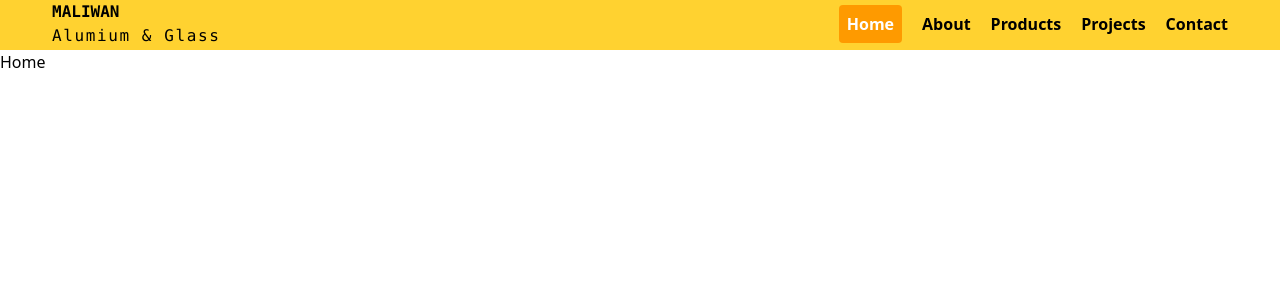
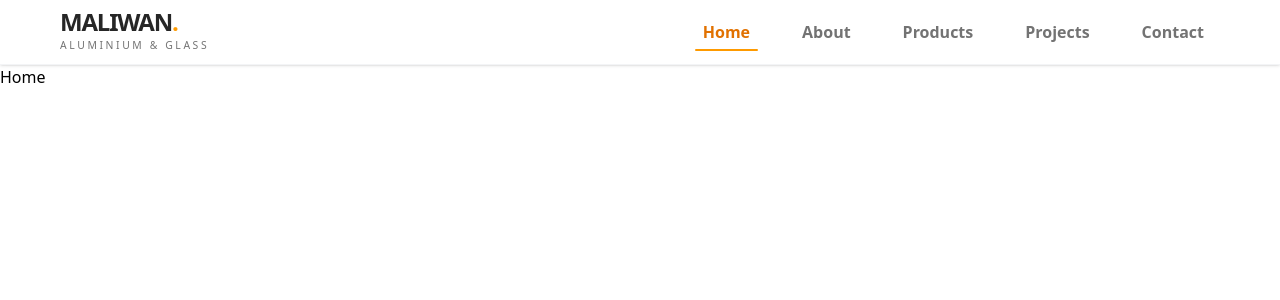
Before and after one commit to janjaw007/maliwan-project, a React (Vite) app: page / in a window 1280 px wide. Shown: the top 300 px of the page. Built offline with nearby package versions, Linux system fonts and the light colour scheme.

Commit message:
added:frame-motion and finish navbar with animation and transition

```diff
--- a/package.json
+++ b/package.json
@@ -12,6 +12,7 @@
   "dependencies": {
     "class-variance-authority": "^0.7.1",
     "clsx": "^2.1.1",
+    "framer-motion": "^12.34.3",
     "lucide-react": "^0.563.0",
     "react": "^19.2.0",
     "react-dom": "^19.2.0",
--- a/src/components/Navbar/DesktopNavbar.tsx
+++ b/src/components/Navbar/DesktopNavbar.tsx
@@ -1,12 +1,16 @@
 import { Link, NavLink } from "react-router";
-
+import { motion } from "framer-motion";
 function DesktopNavbar() {
   return (
-    <div className="flex justify-between items-center px-3 max-w-[1200px] m-auto">
+    <div className="flex justify-between items-center px-5 h-16  max-w-[1200px] m-auto">
       <Link to={"/"}>
-        <div className="flex flex-col ">
-          <span className="font-mono font-bold uppercase">Maliwan</span>
-          <span className="font-mono tracking-widest">Alumium & Glass</span>
+        <div className="flex flex-col justify-center">
+          <span className="font-sans text-2xl font-extrabold tracking-tighter text-neutral-800 leading-none">
+            MALIWAN<span className="text-amber-500">.</span>
+          </span>
+          <span className="font-sans text-[0.65rem] font-medium tracking-[0.25em] text-neutral-500 uppercase mt-1">
+            Aluminium & Glass
+          </span>
         </div>
       </Link>
       <div>
@@ -30,16 +34,30 @@ type NavItemProps = {
 };
 function NavItem({ to, label }: NavItemProps) {
   return (
-    <li>
+    <li className="relative">
       <NavLink
+        to={to}
         className={({ isActive }) =>
-          isActive
-            ? "capitalize font-semibold p-2 rounded bg-amber-500 text-white"
-            : "capitalize font-semibold"
+          `relative px-4 py-2 capitalize font-semibold transition-colors duration-300 ${
+            isActive
+              ? "text-amber-600"
+              : "text-neutral-500 hover:text-amber-600"
+          }`
         }
-        to={to}
       >
-        {label}
+        {({ isActive }) => (
+          <>
+            <span>{label}</span>
+
+            {isActive && (
+              <motion.div
+                layoutId="nav-underline"
+                className="absolute bottom-0 left-2 right-2 h-[2px] bg-amber-500 rounded-full"
+                transition={{ type: "spring", stiffness: 380, damping: 30 }}
+              />
+            )}
+          </>
+        )}
       </NavLink>
     </li>
   );
--- a/src/components/Navbar/MobileNavbar.tsx
+++ b/src/components/Navbar/MobileNavbar.tsx
@@ -1,3 +1,4 @@
+import { motion, AnimatePresence } from "framer-motion";
 import { useState } from "react";
 import { Link, NavLink } from "react-router";
 
@@ -6,11 +7,15 @@ function MobileNavbar() {
 
   return (
     <>
-      <div className="w-full h-full flex justify-between px-3 border-b border-default">
+      <div className="w-full flex justify-between items-center px-5 h-16">
         <Link to={"/"} onClick={() => setOpenNav(false)}>
-          <div className="flex flex-col ">
-            <span className="font-mono font-bold uppercase">Maliwan</span>
-            <span className="font-mono tracking-widest">Alumium & Glass</span>
+          <div className="flex flex-col justify-center ">
+            <span className="font-sans text-2xl font-extrabold tracking-tighter text-neutral-800 leading-none">
+              MALIWAN<span className="text-amber-500">.</span>
+            </span>
+            <span className="font-sans text-[0.65rem] font-medium tracking-[0.25em] text-neutral-500 uppercase mt-1">
+              Aluminium & Glass
+            </span>
           </div>
         </Link>
         <div className="flex items-center">
@@ -39,9 +44,15 @@ function MobileNavbar() {
           </button>
         </div>
       </div>
+      <AnimatePresence>
         {openNav && (
           <>
-          <ul className="w-full px-3 py-1 bg-amber-100 flex flex-col justify-center">
+            <motion.ul
+              initial={{ opacity: 0, y: -10 }}
+              animate={{ opacity: 1, y: 0 }}
+              exit={{ opacity: 0, y: -10 }}
+              className="absolute top-full left-0 w-full px-4 py-4 bg-white/95 backdrop-blur-lg shadow-xl border-b border-gray-100 flex flex-col gap-y-1 z-40"
+            >
               <OpenNavItem to={"/"} label="Home" setOpenNav={setOpenNav} />
               <OpenNavItem to={"about"} label="About" setOpenNav={setOpenNav} />
               <OpenNavItem
@@ -59,9 +70,10 @@ function MobileNavbar() {
                 label="Contact"
                 setOpenNav={setOpenNav}
               />
-          </ul>
+            </motion.ul>
           </>
         )}
+      </AnimatePresence>
     </>
   );
 }
@@ -80,8 +92,8 @@ function OpenNavItem({ to, label, setOpenNav }: OpenNavItemProps) {
       <NavLink
         className={({ isActive }) =>
           isActive
-            ? "flex items-center h-10 rounded-lg w-full px-4  font-semibold font-mono capitalize bg-amber-700 text-white"
-            : "flex items-center h-10 rounded-lg w-full px-4  font-semibold font-mono capitalize hover:bg-amber-200 cursor-pointer"
+            ? "flex items-center h-10 rounded-lg w-full px-4 font-semibold font-sans capitalize bg-amber-50 text-amber-600 transition-colors duration-200"
+            : "flex items-center h-10 rounded-lg w-full px-4 font-medium font-sans text-neutral-500 capitalize hover:bg-neutral-50 hover:text-neutral-900 transition-colors duration-200 cursor-pointer"
         }
         onClick={() => setOpenNav(false)}
         to={to}
--- a/src/components/Navbar/NavbarApp.tsx
+++ b/src/components/Navbar/NavbarApp.tsx
@@ -24,7 +24,7 @@ function NavbarApp() {
   }, []);
 
   return (
-    <nav className="sticky top-0 left-0 h-12.5 bg-amber-300">
+    <nav className="sticky top-0 z-50 w-full  bg-white/80 backdrop-blur-md shadow-sm border-b border-gray-100">
       {isMobileView ? <MobileNavbar /> : <DesktopNavbar />}
     </nav>
   );
```
Also changed, not shown: 1 other file (tests, documents, lock files or other folders). Lines whose indentation alone changed are shown as unchanged.
